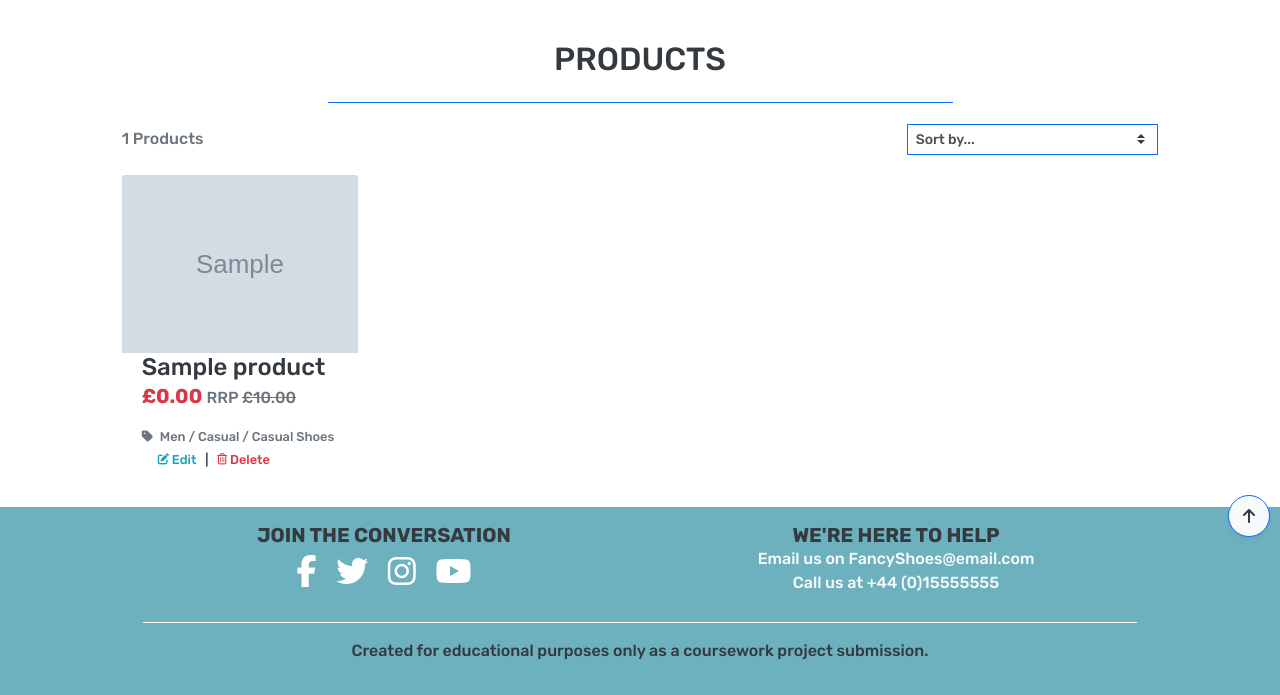
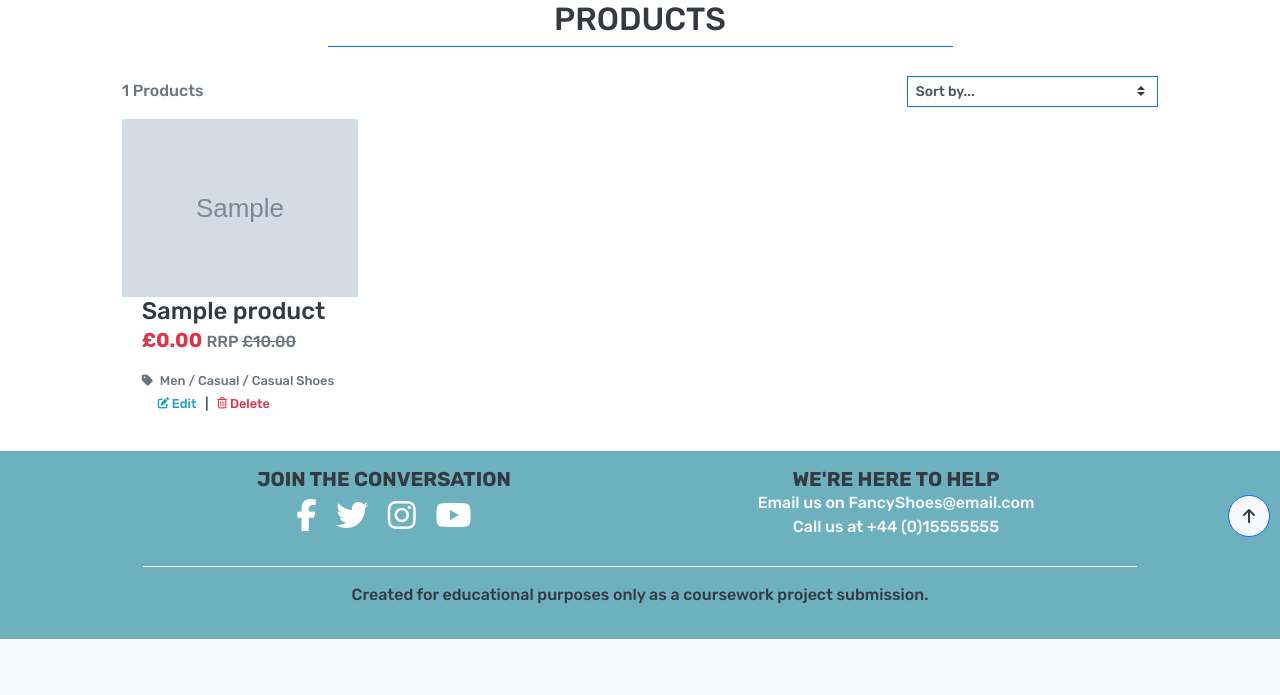
Before and after one commit to Puksrevolution/milestone-project-4, a Django app: page /products/ in a window 1280 px wide. Shown: the part 253-948 px from the top of the page. After the commit the page ends 892 px from the top, so only its background shows below. Run offline with Django 3.2, Linux system fonts and the light colour scheme; a user stored in the database is signed in; data comes from the database, SQL or seed files in the repository; tables that the repository leaves empty hold one stand-in row (values such as "Sample post"); grey boxes marked "Sample" are stand-in pictures; parts of the project's set-up code (start-up, migrations or seed data) failed here and were passed over; some libraries are stand-ins or nearby versions.

Commit message:
Style: Minor style changes and some DocString updates

```diff
--- a/products/templates/products/custom_widget_templates/custom_clearable_file_input.html
+++ b/products/templates/products/custom_widget_templates/custom_clearable_file_input.html
@@ -15,7 +15,7 @@
 {% endif %}<br>
 {{ widget.input_text }}
 {% endif %}
-<span class="btn btn-outline-dark btn-file">
+<span class="btn btn-outline-blue btn-file">
     Select Image <input id="new-image" type="{{ widget.type }}" name="{{ widget.name }}"
         {% include "django/forms/widgets/attrs.html" %}>
 </span>
--- a/products/templates/products/products.html
+++ b/products/templates/products/products.html
@@ -3,11 +3,23 @@
 {% extends "base.html" %}
 {% load static %}
 
+{% block extra_title %}All the shoes you want!{% endblock %}
+
 {% block breadcrumbs %}
 <nav aria-label="breadcrumb">
-    <ol class="breadcrumb bg-white text-dark small">
-        <li class="breadcrumb-item"><a href="{% url 'home' %}">Home</a></li>
-        <li class="breadcrumb-item active" aria-current="page">Products</li>
+    <ol class="breadcrumb bg-white small pl-0 pl-sm-3">
+
+        <!-- Home Link -->
+        <li class="breadcrumb-item">
+            <a href="{% url 'home' %}">
+                Home
+            </a>
+        </li>
+
+        <!-- Products -->
+        <li class="breadcrumb-item active" aria-current="page">
+            Products
+        </li>
     </ol>
 </nav>
 {% endblock %}
@@ -24,9 +36,9 @@
 <div class="container-fluid">
     <!-- Page Title -->
     <div class="row">
-        <div class="col text-center mt-3">
-            <h2 class="logo-font my-4">Products</h2>
-            <hr class="w-50 mb-1">
+        <div class="col text-center">
+            <h2 class="logo-font">Products</h2>
+            <hr class="mt-0 w-50">
         </div>
     </div>
 
@@ -34,7 +46,7 @@
     <div class="row">
         <div class="product-container col-10 offset-1">
             <!-- Sort Selection Box -->
-            <div class="row mt-1 mb-2">
+            <div class="row">
                 <div class="col-12 col-md-6 my-auto order-md-last d-flex justify-content-center justify-content-md-end">
                     <div class="sort-select-wrapper w-50">
                         <select id="sort-selector"
@@ -181,7 +193,7 @@
 </div>
 
 <!-- Back To Top Button -->
-<div class="btt-button shadow-sm rounded-circle border border-dark bg-light">
+<div class="btt-button rounded-circle border bg-light">
     <a class="btt-link d-flex h-100">
         <i class="fas fa-arrow-up text-dark mx-auto my-auto"></i>
     </a>
```
Also changed, not shown: products/templates/products/add_product.html (+5 -3 lines), products/templates/products/edit_product.html (+5 -3 lines), products/templates/products/product_page.html (+15 -8 lines).
